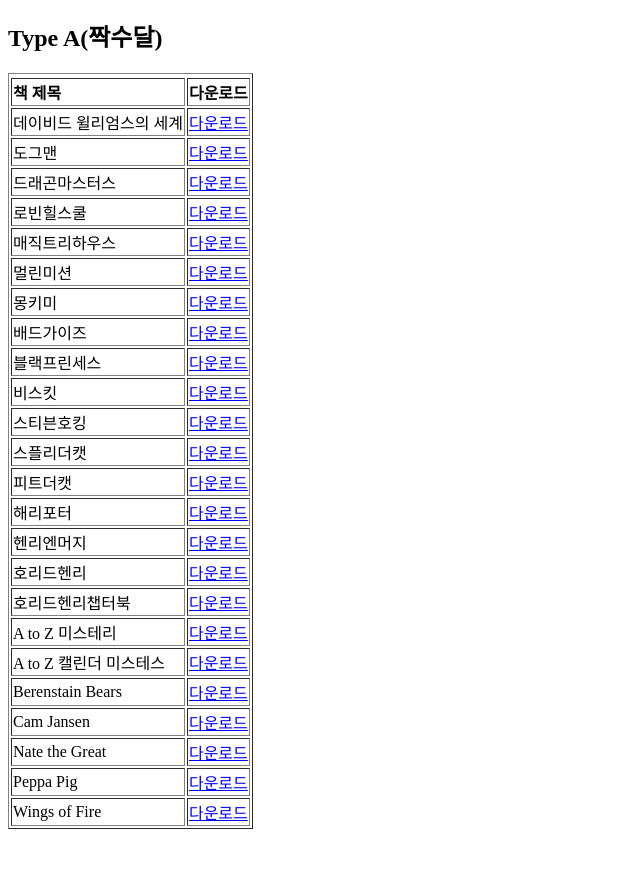
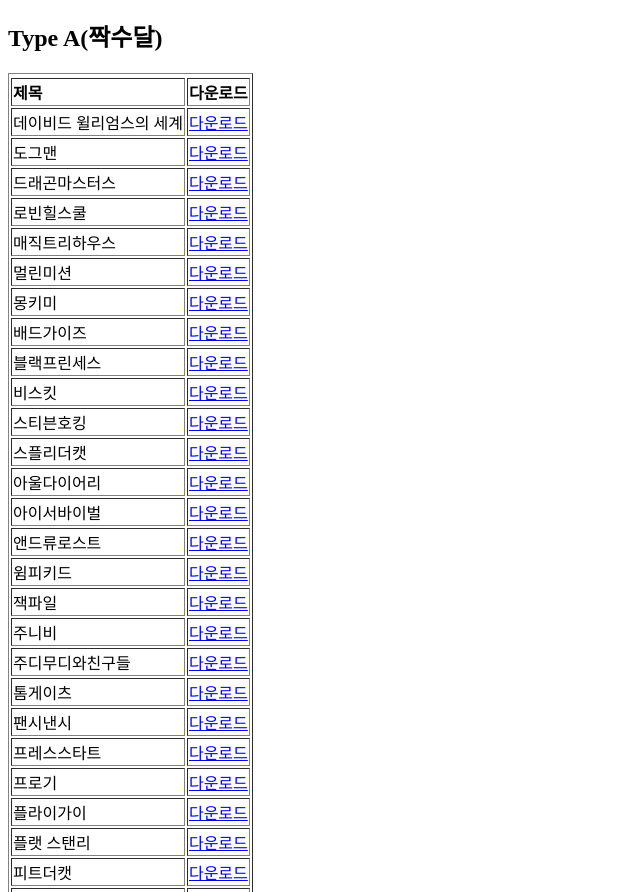
Before and after one commit to JJBrother/JJBrother.github.io, a plain HTML site: page index.html in a window 1280 px wide. Shown: the part 57-949 px from the top of the page, without its empty margins (0-640 px from the left). Before the commit the page ends 894 px from the top, so only its background shows below. Drawn offline with Linux system fonts and the light colour scheme.

Commit message:
updated list

```diff
--- a/index.html
+++ b/index.html
@@ -10,7 +10,7 @@
 <tr><h2>Type A(짝수달)</h2></tr>
 
 <tr>
-<td> <b> 책 제목</b></td>
+<td> <b> 제목</b></td>
 <td> <b> 다운로드</b></td>
 </tr>
 
@@ -38,8 +38,55 @@
 <td><a href="https://www.dropbox.com/sh/m0s4gq27j6m5us1/AAC5zcmKEMAE2NdjNLZNI4tEa?dl=0">다운로드</a></td></tr>
 <tr><td>스티븐호킹</td>
 <td><a href="https://www.dropbox.com/sh/i3roo7y0gog9wx0/AAB27u742MeDk1oLHjLyxkZ7a?dl=0">다운로드</a></td></tr>
+
 <tr><td>스플리더캣</td>
 <td><a href="https://www.dropbox.com/sh/tsczxbhs4fd4hav/AAAMw51K608D8cS8Hkve4mNla?dl=0">다운로드</a></td></tr>
+
+<tr><td>아울다이어리</td>
+<td><a href="https://www.dropbox.com/sh/k6e2n4tmw6vj9ko/AAAk7DqFul0Xvm4p0whjMGY1a?dl=0">다운로드</a></td></tr>
+
+<tr><td>아이서바이벌</td>
+<td><a href="https://www.dropbox.com/sh/x1sar1svzgw44nb/AACdyA6cEfRdXSk8mtJsOA9oa?dl=0">다운로드</a></td></tr>
+
+<tr><td>앤드류로스트</td>
+<td><a href="https://www.dropbox.com/sh/5dex6s79pn23jyf/AACjHMPWw0p_XlNs7Gdb9X-ya?dl=0">다운로드</a></td></tr>
+
+<tr><td>윔피키드</td>
+<td><a href="https://www.dropbox.com/sh/t0zr8fvlbdlh1r5/AADiGBUVj4Mh7t5FVhOP36j8a?dl=0">다운로드</a></td></tr>
+
+<tr><td>잭파일</td>
+<td><a href="https://www.dropbox.com/sh/ir40ofaj7dh8n3q/AACqwlTMj8btp31zJFgzusoRa?dl=0">다운로드</a></td></tr>
+
+<tr><td>주니비</td>
+<td><a href="https://www.dropbox.com/sh/zsztivreqxrvwtx/AADEUzdfVG0slgCVzOc9sLhka?dl=0">다운로드</a></td></tr>
+
+<tr><td>주디무디와친구들</td>
+<td><a href="https://www.dropbox.com/sh/w0rtqxby2s1k632/AAASXnTgrVLUeILLWchNNSqIa?dl=0">다운로드</a></td></tr>
+
+<tr><td>톰게이츠</td>
+<td><a href="https://www.dropbox.com/sh/gkbopybwwzlkh1r/AABsWXBRUP3Zfvt960QqREHGa?dl=0">다운로드</a></td></tr>
+
+<tr><td>팬시낸시</td>
+<td><a href="https://www.dropbox.com/sh/ixnf0oevw006mjo/AAAm4mfB84-Lk3-aDf3naxsJa?dl=0">다운로드</a></td></tr>
+
+<tr><td>프레스스타트</td>
+<td><a href="https://www.dropbox.com/sh/dbs9d51xhnvpzxi/AABVordINYpSyNd1p46EcqZ4a?dl=0">다운로드</a></td></tr>
+
+<tr><td>프로기</td>
+<td><a href="https://www.dropbox.com/sh/4kbbheeiooq3r62/AADsfMbbMTwohnHXOLLBeNkDa?dl=0">다운로드</a></td></tr>
+
+<tr><td>플라이가이</td>
+<td><a href="https://www.dropbox.com/sh/7r8zz0xdpxetynv/AABTx-yq6oJgWSDfkOMtPl7da?dl=0">다운로드</a></td></tr>
+
+<tr><td>플랫 스탠리</td>
+<td><a href="https://www.dropbox.com/sh/fgrc28hgweqqvdi/AAD5ma__rQvNfR9xhws0AH4Ua?dl=0">다운로드</a></td></tr>
+
+
+
+
+
+
+
 <tr><td>피트더캣</td>
 <td><a href="https://www.dropbox.com/sh/xg7t4qahm7l38zq/AADap18oBRVeSTLJap3xKJcNa?dl=0">다운로드</a></td></tr>
 <tr><td>해리포터</td>
```
